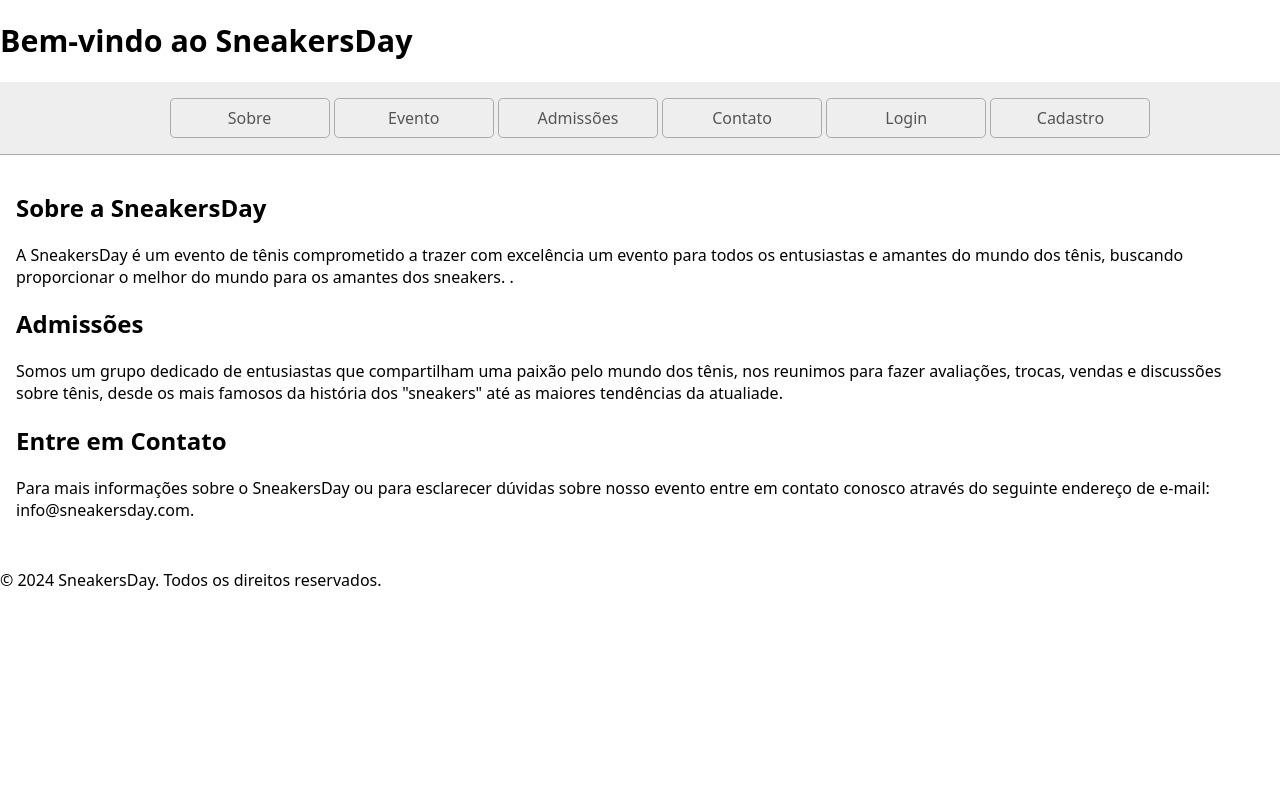
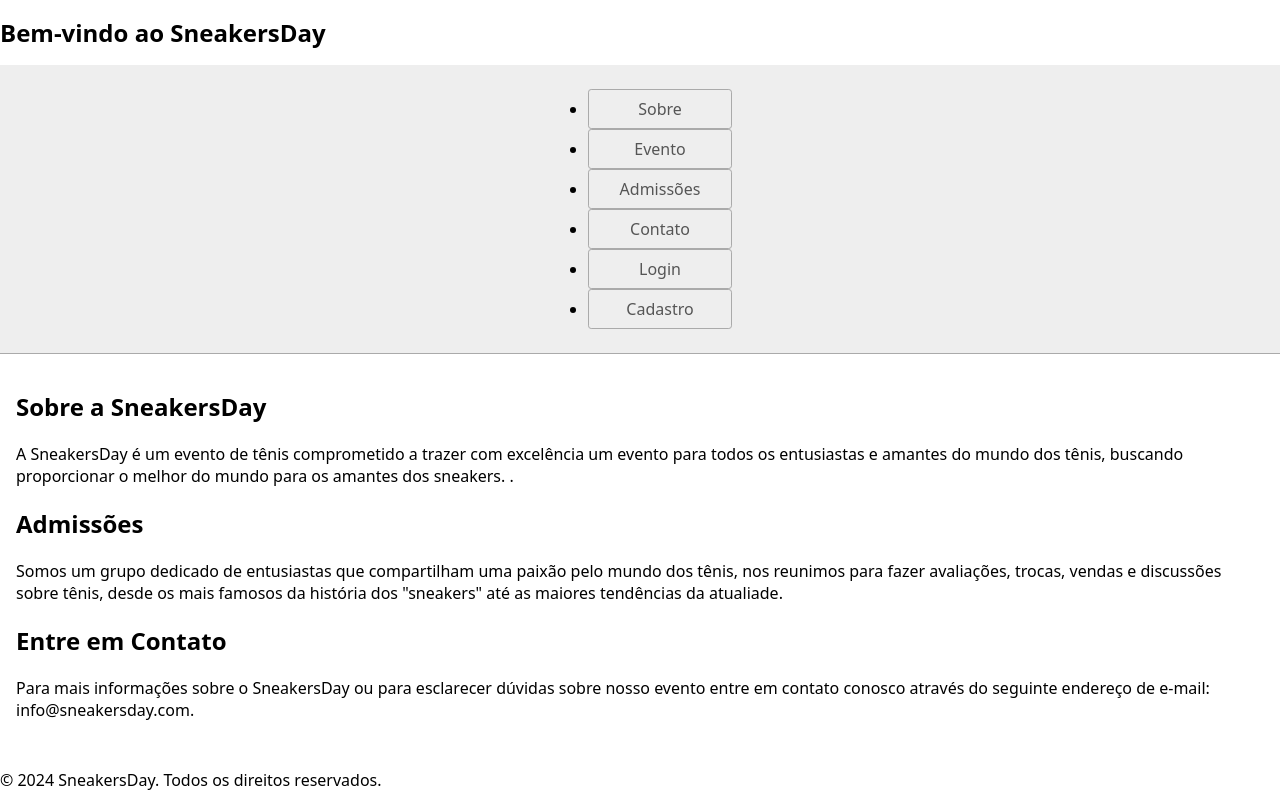
Before and after one commit to dmaciel12/ADSDM1A_Sneakers_Day, a website: page index.html in a window 1280 px wide. Drawn offline with Linux system fonts and the light colour scheme.

Commit message:
css butao

```diff
--- a/styles.css
+++ b/styles.css
@@ -4,7 +4,7 @@
 
 body {
   margin: 0;
-  font-family: system-ui, 'Times New Roman', Times, serif;
+  font-family: system-ui, sans-serif;
   color: black;
   background-color: white;
 }
@@ -14,7 +14,7 @@ nav {
   flex-wrap: wrap;
   align-items: center;
   justify-content: center;
-  padding: 0.rem;
+  padding: 0.5rem;
   gap: 0.5rem;
   border-bottom: solid 1px #aaa;
   background-color: #eee;
@@ -22,9 +22,9 @@ nav {
 
 nav a {
   display: inline-block;
-  min-width: 10rem;
-  padding: 0.50rem;
-  border-radius: 0.3rem;
+  min-width: 9rem;
+  padding: 0.5rem;
+  border-radius: 0.2rem;
   border: solid 1px #aaa;
   text-align: center;
   text-decoration: none;
@@ -36,15 +36,11 @@ nav a[aria-current='page'] {
   background-color: #d4d4d4;
 }
 
-nav li {
-  display: inline-block;
-}
-
 main {
   padding: 1rem;
 }
 
 h1 {
   font-weight: bold;
-  font-size: 1.9rem;
+  font-size: 1.5rem;
 }
```
